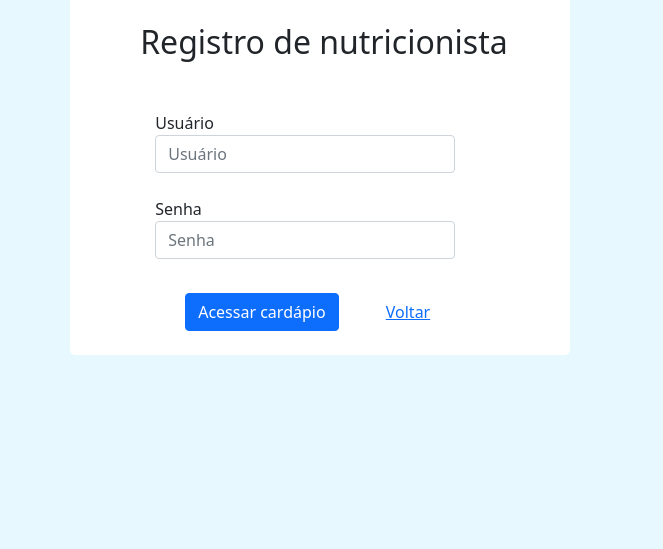
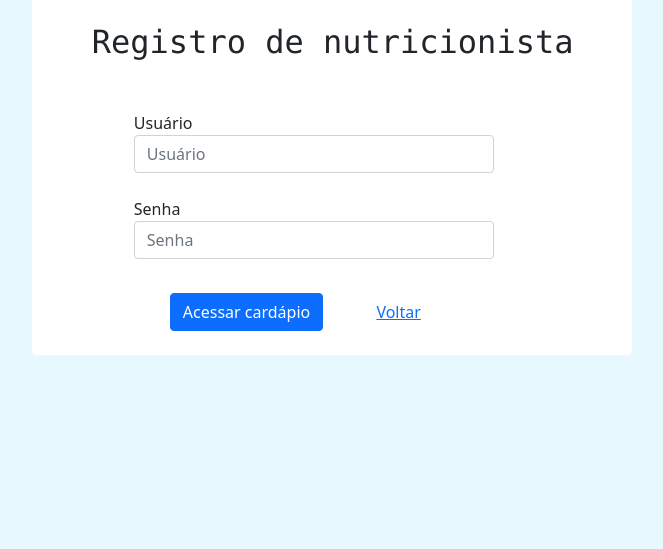
Before and after one commit to Mazutti12/cardapiopw3, a PHP site: page /cardapio/nutricionista.php in a window 1280 px wide. Shown: the part 251-800 px from the top of the page, without its empty margins (365-1028 px from the left). Run offline with PHP 8.4, Linux system fonts and the light colour scheme; some libraries are stand-ins or nearby versions.

Commit message:
Add files via upload

```diff
--- a/frontend/login/index.php
+++ b/frontend/login/index.php
@@ -11,7 +11,7 @@
   </head>
 
   <style>
-    h1{ margin-left: 33%;}
+    h1{ margin-left: 29%; font-family: "Lucida Console", "Monaco", monospace}
     body {background-color: rgb(231, 249, 255);}
     .w3-container{background-color: rgb(255, 255, 255); width: 1150px; height: 180%; border-radius: 5px; margin-left: 18%;}
 
--- a/frontend/login/nutricionista.php
+++ b/frontend/login/nutricionista.php
@@ -12,8 +12,8 @@
   <body>
 
   <style>
-    .w3-container{background-color: white; width: 500px; height: 180%; border-radius: 5px; margin-left: 34%;}
-    h2 {margin-bottom: 50px;margin-left: 14%;}
+    .w3-container{background-color: white; width: 600px; height: 180%; border-radius: 5px; margin-left: 31%;}
+    h2 {margin-bottom: 50px;margin-left: 10%; font-family: "Lucida Console", "Monaco", monospace}
 
   </style>
 
```
